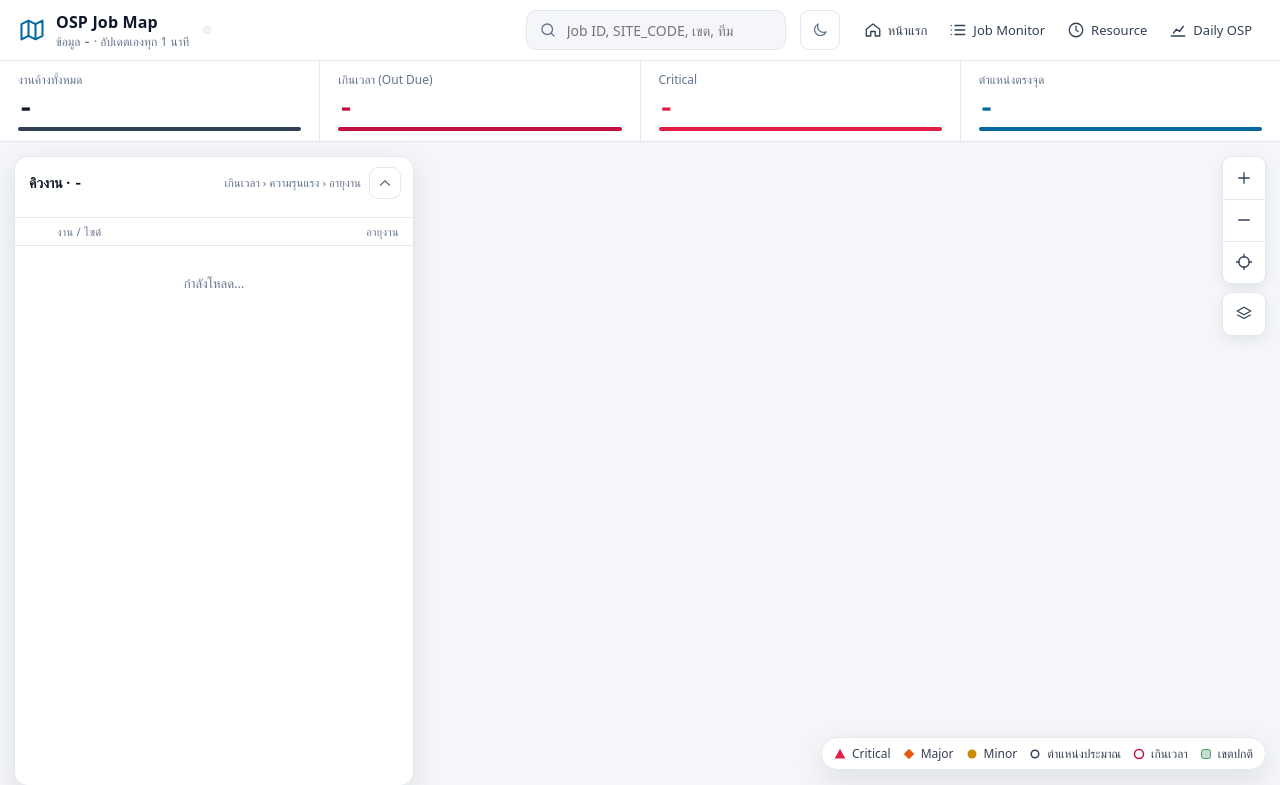
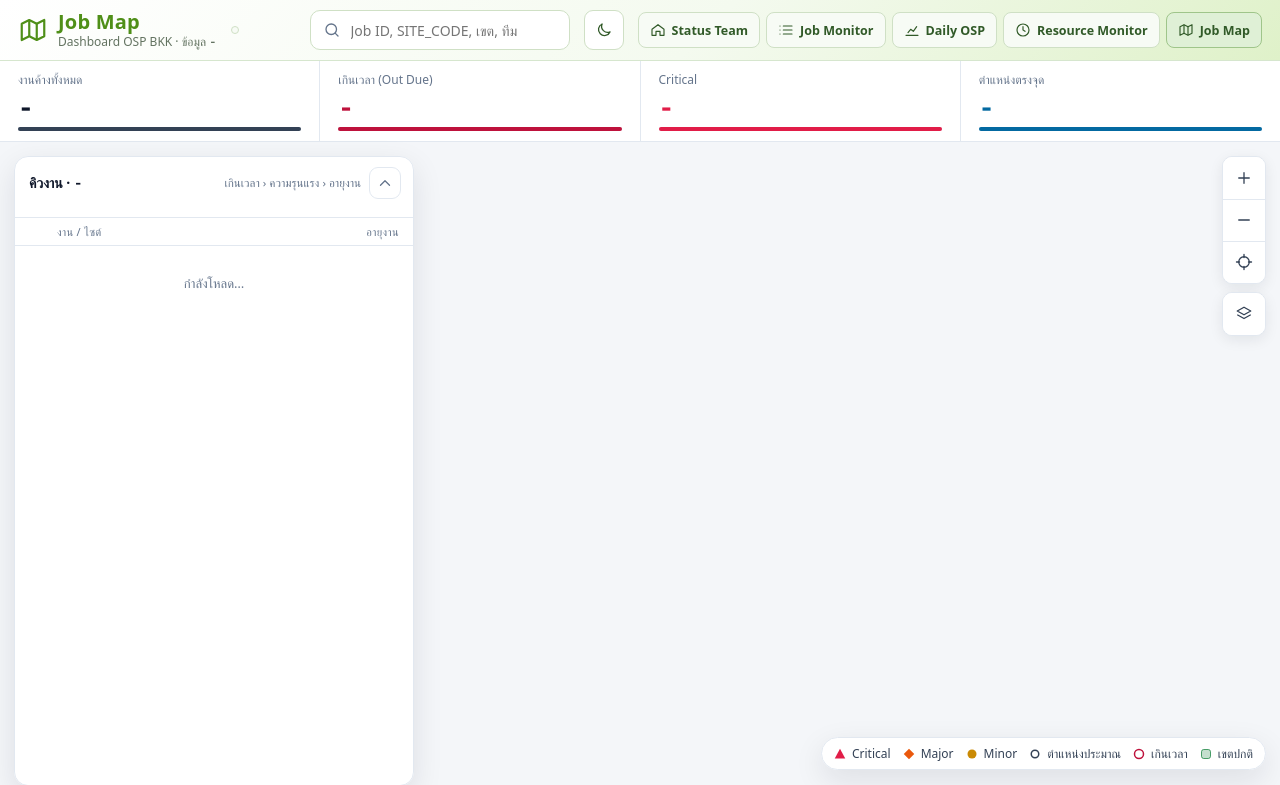
Before and after one commit to parinyko/osp-dashboard2, a Flask app: page /map in a window 1280 px wide. Shown: the top 785 px of the page. Run offline with Flask 3, Linux system fonts and the light colour scheme; some web fonts are replaced.

Commit message:
Job Map: header in the dashboard's green theme with the same page nav (Job Map active, Monthly Report link)

```diff
--- a/templates/job_map.html
+++ b/templates/job_map.html
@@ -29,10 +29,17 @@ button{font:inherit}
 .app{display:grid;grid-template-rows:auto auto minmax(0,1fr);height:100vh}
 
 /* header */
-.top{display:flex;flex-wrap:wrap;align-items:center;gap:14px;padding:10px 18px;background:var(--surface);border-bottom:1px solid var(--line)}
+/* header: same look as the dashboard's other pages (green header + page nav) */
+.top{display:flex;flex-wrap:wrap;align-items:center;gap:12px 14px;padding:10px 18px;background:linear-gradient(135deg,#FFFFFF 0%,#F4FAEF 55%,#DFF1C9 100%);border-bottom:1px solid #D6E6CE}
 .brand{display:flex;align-items:center;gap:10px}
-.brand b{display:block;font-size:16px;letter-spacing:.01em}
-.brand small{display:block;font-size:12px;color:var(--muted)}
+.brand .ico{color:#4F8F18}
+.brand b{display:block;font-size:20px;font-weight:800;color:#4F8F18;letter-spacing:.01em;line-height:1.15}
+.brand small{display:block;font-size:12px;color:#637361}
+.top .seg{background:#F7FBF5;border-color:#CFE0C5}
+.top .seg button{color:#4E6B47}
+.top .seg button.on{color:#264D1E}
+.top .search{background:#FFFFFF;border-color:#CFE0C5}
+.top .iconbtn{border-color:#CFE0C5;color:#315A28}
 .seg{display:flex;gap:3px;padding:3px;background:var(--ground);border:1px solid var(--line);border-radius:10px;flex-wrap:wrap}
 .seg button{height:32px;padding:0 11px;border:0;border-radius:7px;background:transparent;color:var(--muted);font-size:13px;cursor:pointer;display:flex;align-items:center;gap:6px}
 .seg button .n{font-family:var(--mono);font-size:12px;opacity:.75}
@@ -42,9 +49,11 @@ button{font:inherit}
 .search{display:flex;align-items:center;gap:8px;height:40px;padding:0 12px;background:var(--ground);border:1px solid var(--line);border-radius:10px;min-width:260px;color:var(--muted)}
 .search input{flex:1;border:0;outline:none;background:transparent;font:inherit;font-size:14px;color:var(--ink);min-width:0}
 .search:focus-within{border-color:var(--accent-line);box-shadow:0 0 0 3px var(--accent-soft)}
-.links{display:flex;gap:2px}
-.links a{display:flex;align-items:center;gap:6px;height:40px;padding:0 10px;border-radius:9px;color:var(--ink2);text-decoration:none;font-size:13px}
-.links a:hover{background:var(--ground)}
+.links{display:flex;gap:6px;flex-wrap:wrap}
+.links a{display:flex;align-items:center;gap:6px;height:36px;padding:0 11px;border:1px solid #CFE0C5;border-radius:8px;background:#F7FBF5;color:#315A28;text-decoration:none;font-size:12.5px;font-weight:700}
+.links a:hover{background:#EDF7E8}
+.links a.active{background:#DFF0D6;border-color:#9FC58A}
+.links a .ico{width:16px;height:16px}
 
 /* KPI strip */
 .kpis{display:grid;grid-template-columns:repeat(4,minmax(0,1fr));gap:1px;background:var(--line);border-bottom:1px solid var(--line)}
@@ -196,6 +205,17 @@ button{font:inherit}
 .toast{position:fixed;left:50%;bottom:24px;transform:translateX(-50%);background:var(--ink);color:#fff;padding:9px 16px;border-radius:10px;font-size:13px;display:none;z-index:60}
 .maplibregl-popup-content{font-family:inherit;font-size:12px;border-radius:10px;padding:8px 10px;box-shadow:0 6px 20px rgba(15,23,42,.15)}
 .kmz-hover .maplibregl-popup-content{padding:6px 9px}
+html[data-theme="dark"] .top{background:linear-gradient(135deg,#111823 0%,#122016 100%);border-bottom-color:#1F2A37}
+html[data-theme="dark"] .brand b,html[data-theme="dark"] .brand .ico{color:#86CF4A}
+html[data-theme="dark"] .brand small{color:var(--muted)}
+html[data-theme="dark"] .top .seg{background:#0E151E;border-color:#243446}
+html[data-theme="dark"] .top .seg button{color:var(--muted)}
+html[data-theme="dark"] .top .seg button.on{background:#1A2533;color:var(--ink)}
+html[data-theme="dark"] .top .search{background:#0E151E;border-color:#243446}
+html[data-theme="dark"] .top .iconbtn{border-color:#243446;color:var(--ink2);background:#111823}
+html[data-theme="dark"] .links a{background:#111823;border-color:#243446;color:#B7D99A}
+html[data-theme="dark"] .links a:hover{background:#16212C}
+html[data-theme="dark"] .links a.active{background:#1B2C1A;border-color:#3F6B2A}
 html[data-theme="dark"] .panel{background:rgba(17,24,35,.97);box-shadow:0 10px 30px rgba(0,0,0,.45)}
 html[data-theme="dark"] .row{border-bottom-color:#18212D}
 html[data-theme="dark"] .row:hover{background:#151E2A}
@@ -268,14 +288,15 @@ html[data-theme="dark"] .maplibregl-ctrl-attrib a{color:#C3CEDB}
   <symbol id="i-move" viewBox="0 0 24 24"><g fill="none" stroke="currentColor" stroke-width="1.75" stroke-linecap="round" stroke-linejoin="round"><path d="M12 3v18M3 12h18M12 3l-3 3M12 3l3 3M12 21l-3-3M12 21l3-3M3 12l3-3M3 12l3 3M21 12l-3-3M21 12l-3 3"/></g></symbol>
   <symbol id="i-moon" viewBox="0 0 24 24"><path d="M20 14.5A8 8 0 0 1 9.5 4a8 8 0 1 0 10.5 10.5Z" fill="none" stroke="currentColor" stroke-width="1.75" stroke-linejoin="round"/></symbol>
   <symbol id="i-sun" viewBox="0 0 24 24"><g fill="none" stroke="currentColor" stroke-width="1.75" stroke-linecap="round"><circle cx="12" cy="12" r="4"/><path d="M12 2v2M12 20v2M4.9 4.9l1.4 1.4M17.7 17.7l1.4 1.4M2 12h2M20 12h2M4.9 19.1l1.4-1.4M17.7 6.3l1.4-1.4"/></g></symbol>
+  <symbol id="i-doc" viewBox="0 0 24 24"><g fill="none" stroke="currentColor" stroke-width="1.75" stroke-linejoin="round"><path d="M6 3h8l4 4v14H6V3Z"/><path d="M14 3v4h4M9 12h6M9 16h6"/></g></symbol>
   <symbol id="i-chart" viewBox="0 0 24 24"><path d="M3 20h18M6 16l4-5 4 3 5-7" fill="none" stroke="currentColor" stroke-width="1.75" stroke-linecap="round" stroke-linejoin="round"/></symbol>
 </svg>
 
 <div class="app">
   <header class="top">
     <div class="brand">
-      <svg class="ico" style="width:28px;height:28px;color:var(--accent)" aria-hidden="true"><use href="#i-map"/></svg>
-      <div><b>OSP Job Map</b><small>ข้อมูล <span id="upd" class="mono">{{ last_update or '-' }}</span> · อัปเดตเองทุก 1 นาที</small></div>
+      <svg class="ico" style="width:30px;height:30px" aria-hidden="true"><use href="#i-map"/></svg>
+      <div><b>Job Map</b><small>Dashboard OSP BKK · ข้อมูล <span id="upd" class="mono">{{ last_update or '-' }}</span></small></div>
     </div>
     <nav class="seg" id="zoneSeg" aria-label="เลือกโซน"></nav>
     <div class="grow"></div>
@@ -286,10 +307,12 @@ html[data-theme="dark"] .maplibregl-ctrl-attrib a{color:#C3CEDB}
     </label>
     <button class="iconbtn" id="themeBtn" style="width:40px;height:40px" aria-label="สลับโหมดมืด" aria-pressed="false"><svg class="ico" aria-hidden="true"><use href="#i-moon"/></svg></button>
     <nav class="links" aria-label="หน้าอื่น">
-      <a href="/"><svg class="ico" aria-hidden="true"><use href="#i-home"/></svg><span>หน้าแรก</span></a>
+      <a href="/"><svg class="ico" aria-hidden="true"><use href="#i-home"/></svg><span>Status Team</span></a>
       <a href="/job_monitor"><svg class="ico" aria-hidden="true"><use href="#i-list"/></svg><span>Job Monitor</span></a>
-      <a href="/resource_monitor"><svg class="ico" aria-hidden="true"><use href="#i-clock"/></svg><span>Resource</span></a>
       <a href="/daily_osp_remain"><svg class="ico" aria-hidden="true"><use href="#i-chart"/></svg><span>Daily OSP</span></a>
+      <a href="/resource_monitor"><svg class="ico" aria-hidden="true"><use href="#i-clock"/></svg><span>Resource Monitor</span></a>
+      <a href="/map" class="active" aria-current="page"><svg class="ico" aria-hidden="true"><use href="#i-map"/></svg><span>Job Map</span></a>
+      {% if monthly_report_url %}<a href="{{ monthly_report_url }}"><svg class="ico" aria-hidden="true"><use href="#i-doc"/></svg><span>Monthly Report</span></a>{% endif %}
     </nav>
   </header>
 
```
